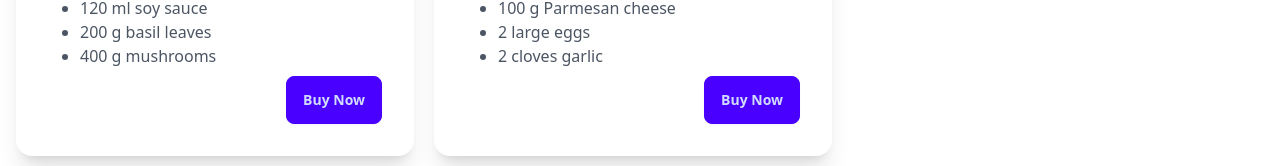
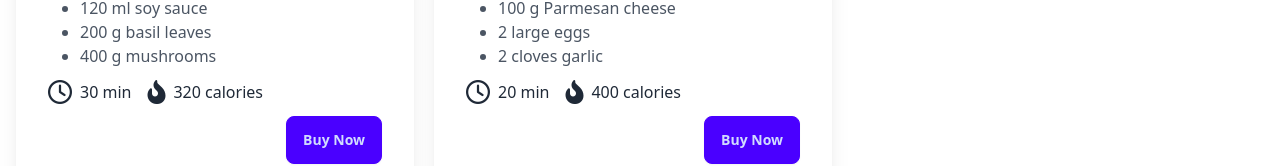
Before and after one commit to Shams-Joha/Chef-s-Table-React, a React (Vite) app: page / in a window 1280 px wide. Shown: the part 704-870 px from the top of the page. Built offline with nearby package versions, Linux system fonts and the light colour scheme.

Commit message:
added minute and calorie details

```diff
--- a/src/components/Recipes.jsx
+++ b/src/components/Recipes.jsx
@@ -35,6 +35,17 @@ const Recipes = () => {
                                 }
 
                             </ul>
+                            <div className="flex gap-4">
+                                <div className="flex items-center">
+                                    <i className="fa-regular fa-clock mr-2 text-2xl"></i>
+                                    <p className=" flex items-center">{recipe.preparing_time}</p>
+                                </div>
+                                <div className="flex items-center">
+                                    <i className="fa-solid fa-fire-flame-curved mr-2 text-2xl"></i>
+                                    <p className=" flex items-center">{recipe.calories}</p>
+                                </div>
+                            </div>
+
                             <div className="card-actions justify-end">
                                 <button className="btn btn-primary">Buy Now</button>
                             </div>
```
